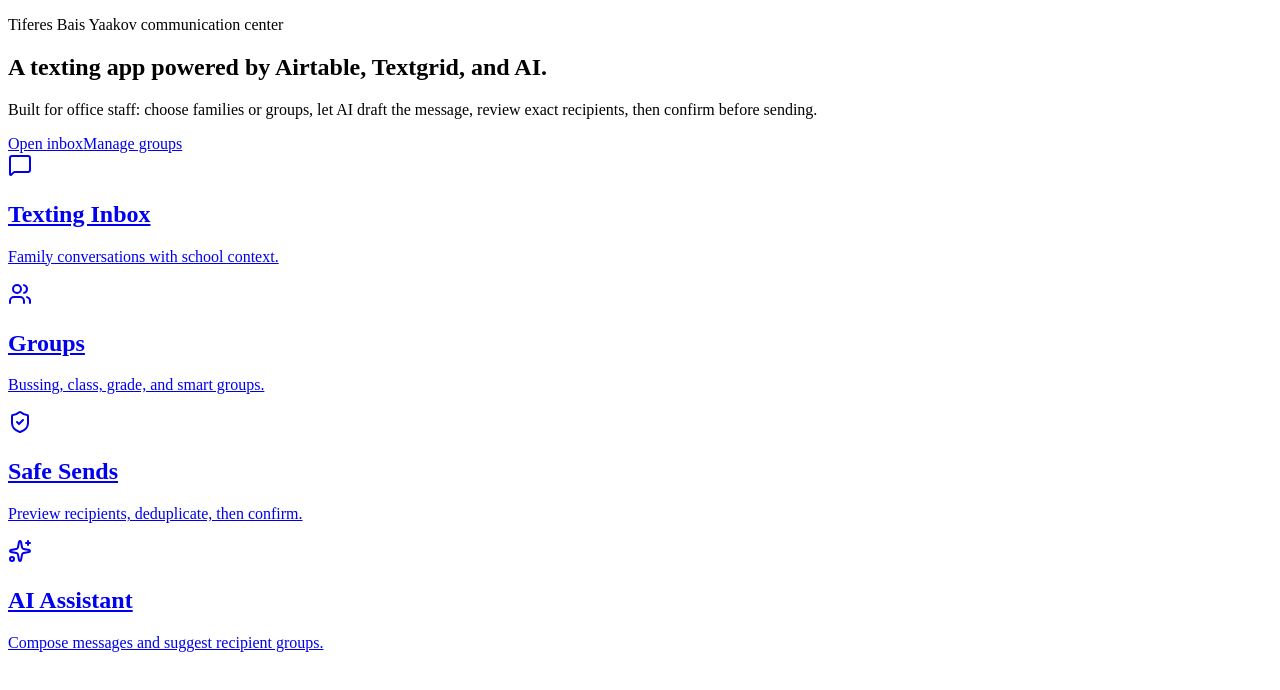
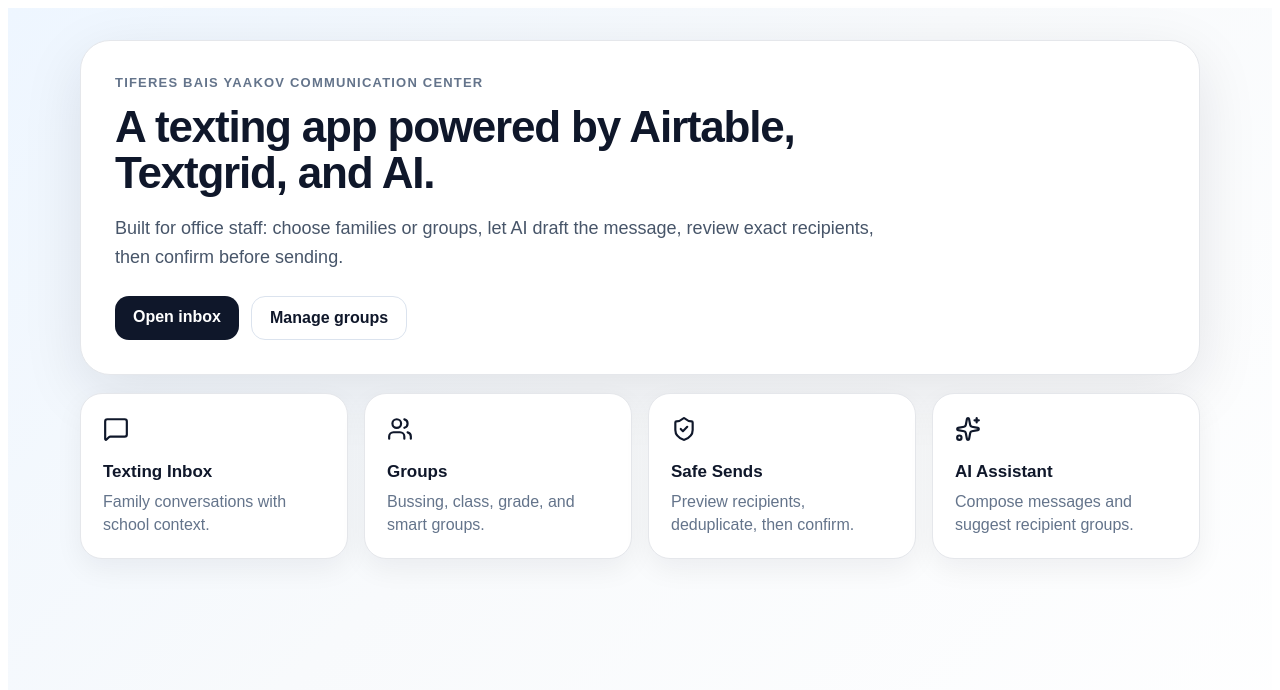
Before and after one commit to mrozsansky-blip/tby-texting-app, a Next.js app: page / in a window 1280 px wide. Shown: the top 690 px of the page. Built offline with nearby package versions, Linux system fonts and the light colour scheme.

Commit message:
Restyle home page without Tailwind

```diff
--- a/app/page.tsx
+++ b/app/page.tsx
@@ -8,31 +8,39 @@ const cards = [
   { title: 'AI Assistant', body: 'Compose messages and suggest recipient groups.', href: '/inbox', icon: Sparkles }
 ];
 
+const page = { minHeight: '100vh', padding: 32, background: 'linear-gradient(135deg, #eef6ff 0%, #f8fafc 45%, #ffffff 100%)', fontFamily: 'Arial, Helvetica, sans-serif', color: '#0f172a' } as React.CSSProperties;
+const wrap = { maxWidth: 1120, margin: '0 auto' } as React.CSSProperties;
+const hero = { borderRadius: 30, background: '#ffffff', padding: 34, boxShadow: '0 18px 60px rgba(15, 23, 42, 0.10)', border: '1px solid #e5e7eb' } as React.CSSProperties;
+const button = { display: 'inline-block', borderRadius: 14, padding: '12px 18px', background: '#0f172a', color: '#ffffff', fontWeight: 800, textDecoration: 'none' } as React.CSSProperties;
+const outline = { ...button, background: '#ffffff', color: '#0f172a', border: '1px solid #dbe3ee' } as React.CSSProperties;
+const grid = { display: 'grid', gridTemplateColumns: 'repeat(4, minmax(0, 1fr))', gap: 16, marginTop: 18 } as React.CSSProperties;
+const cardStyle = { borderRadius: 22, background: '#ffffff', padding: 22, boxShadow: '0 10px 28px rgba(15, 23, 42, 0.06)', border: '1px solid #e5e7eb', textDecoration: 'none', color: '#0f172a' } as React.CSSProperties;
+
 export default function Home() {
   return (
-    <main className="min-h-screen p-8">
-      <section className="mx-auto max-w-6xl">
-        <div className="mb-8 rounded-3xl bg-white p-8 shadow-sm">
-          <p className="text-sm font-semibold uppercase tracking-wide text-gray-500">
+    <main style={page}>
+      <section style={wrap}>
+        <div style={hero}>
+          <p style={{ margin: 0, fontSize: 13, fontWeight: 800, letterSpacing: 1.2, color: '#64748b', textTransform: 'uppercase' }}>
             {process.env.NEXT_PUBLIC_SCHOOL_NAME || 'School'} communication center
           </p>
-          <h1 className="mt-3 text-4xl font-bold tracking-tight">A texting app powered by Airtable, Textgrid, and AI.</h1>
-          <p className="mt-4 max-w-3xl text-lg text-gray-600">
+          <h1 style={{ margin: '14px 0 0', maxWidth: 820, fontSize: 44, lineHeight: 1.05, letterSpacing: -1.2 }}>A texting app powered by Airtable, Textgrid, and AI.</h1>
+          <p style={{ margin: '18px 0 0', maxWidth: 760, fontSize: 18, lineHeight: 1.6, color: '#475569' }}>
             Built for office staff: choose families or groups, let AI draft the message, review exact recipients, then confirm before sending.
           </p>
-          <div className="mt-6 flex gap-3">
-            <Link className="rounded-xl bg-gray-900 px-5 py-3 font-medium text-white" href="/inbox">Open inbox</Link>
-            <Link className="rounded-xl border border-gray-200 bg-white px-5 py-3 font-medium" href="/groups">Manage groups</Link>
+          <div style={{ display: 'flex', gap: 12, marginTop: 24 }}>
+            <Link style={button} href="/inbox">Open inbox</Link>
+            <Link style={outline} href="/groups">Manage groups</Link>
           </div>
         </div>
-        <div className="grid gap-4 md:grid-cols-4">
+        <div style={grid}>
           {cards.map((card) => {
             const Icon = card.icon;
             return (
-              <Link key={card.title} href={card.href} className="rounded-2xl bg-white p-5 shadow-sm transition hover:shadow-md">
-                <Icon className="h-6 w-6" />
-                <h2 className="mt-4 font-semibold">{card.title}</h2>
-                <p className="mt-2 text-sm text-gray-600">{card.body}</p>
+              <Link key={card.title} href={card.href} style={cardStyle}>
+                <Icon size={26} />
+                <h2 style={{ margin: '16px 0 0', fontSize: 17 }}>{card.title}</h2>
+                <p style={{ margin: '8px 0 0', color: '#64748b', lineHeight: 1.45 }}>{card.body}</p>
               </Link>
             );
           })}
```
